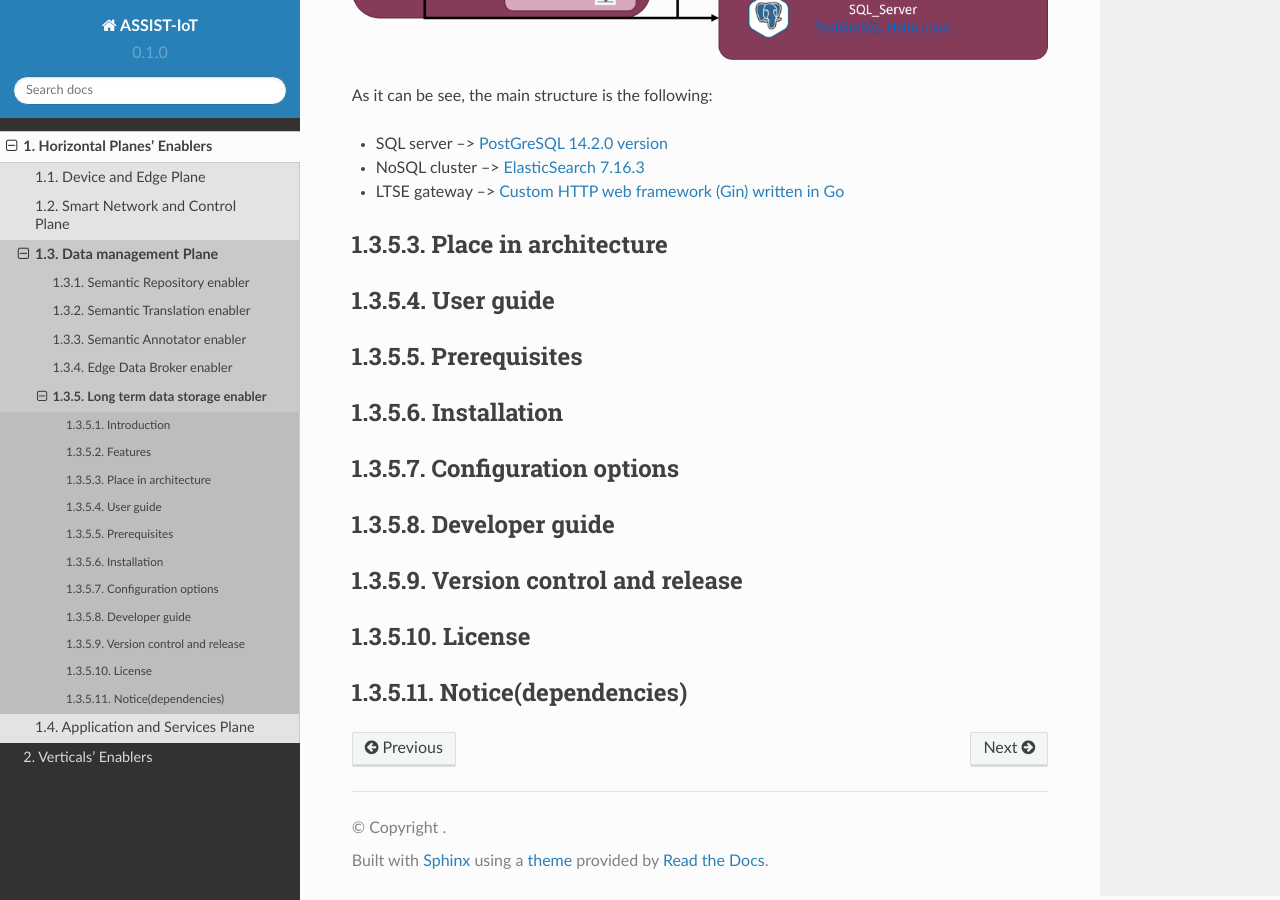
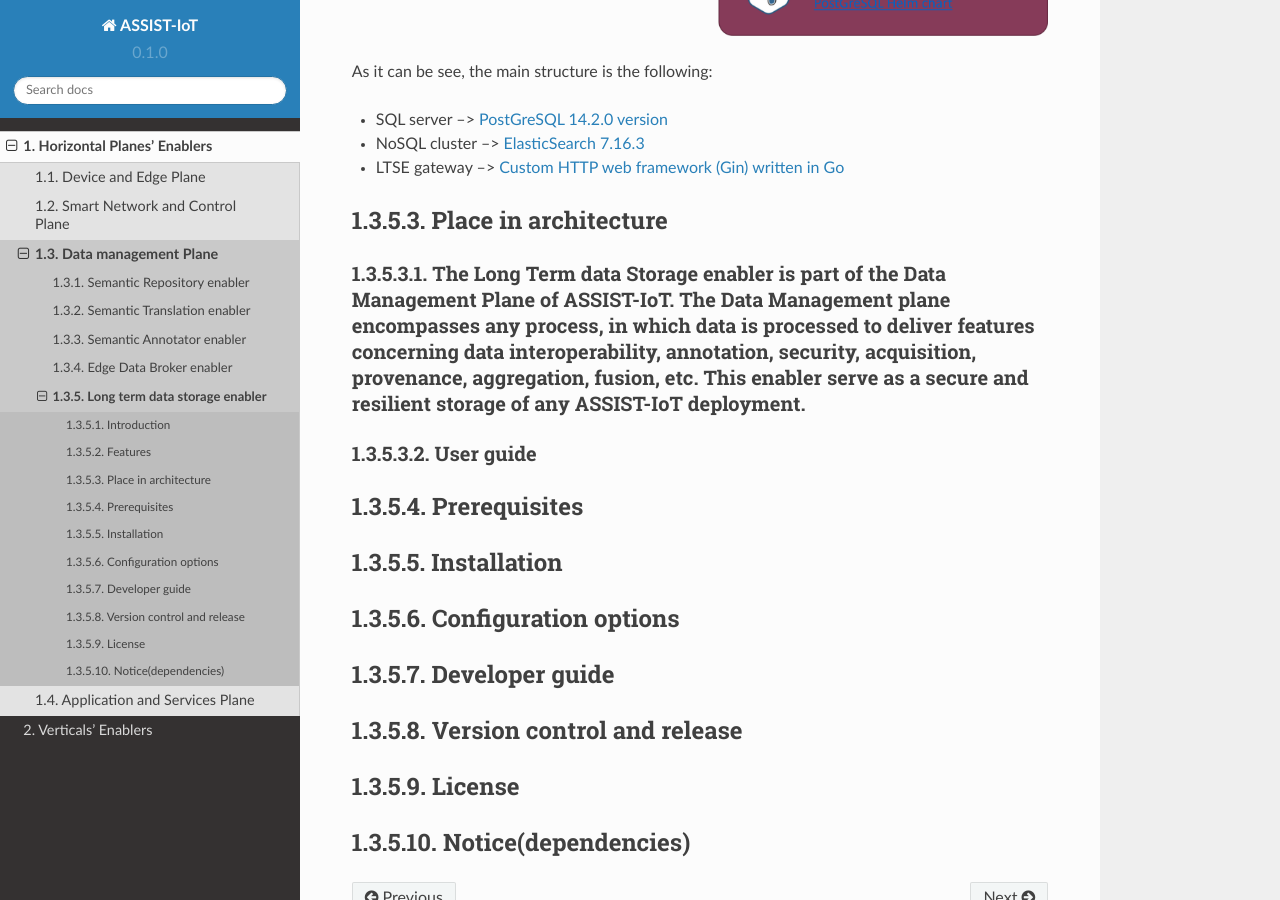
Before and after one commit to assist-iot/assist-iot-documentation, a Sphinx documentation site: the page built from docs/source/horizontal_planes/datamanagement/long_term_data_storage_enabler.rst, in a window 1280 px wide and 900 px high, scrolled down 2119 px. Built offline with Sphinx 7.4.7 and the Read the Docs theme 2.0.0, drawn with Linux system fonts in a browser that asks for light colours.

Commit message:
Update long_term_data_storage_enabler.rst

```diff
--- a/docs/source/horizontal_planes/datamanagement/long_term_data_storage_enabler.rst
+++ b/docs/source/horizontal_planes/datamanagement/long_term_data_storage_enabler.rst
@@ -43,7 +43,7 @@ As it can be see, the main structure is the following:
 *********************
 Place in architecture
 *********************
-
+The Long Term data Storage enabler is part of the Data Management Plane of ASSIST-IoT. The Data Management plane encompasses any process, in which data is processed to deliver features concerning data interoperability, annotation, security, acquisition, provenance, aggregation, fusion, etc. This enabler serve as a secure and resilient storage of any ASSIST-IoT deployment.
 ***************
 User guide
 ***************
```
